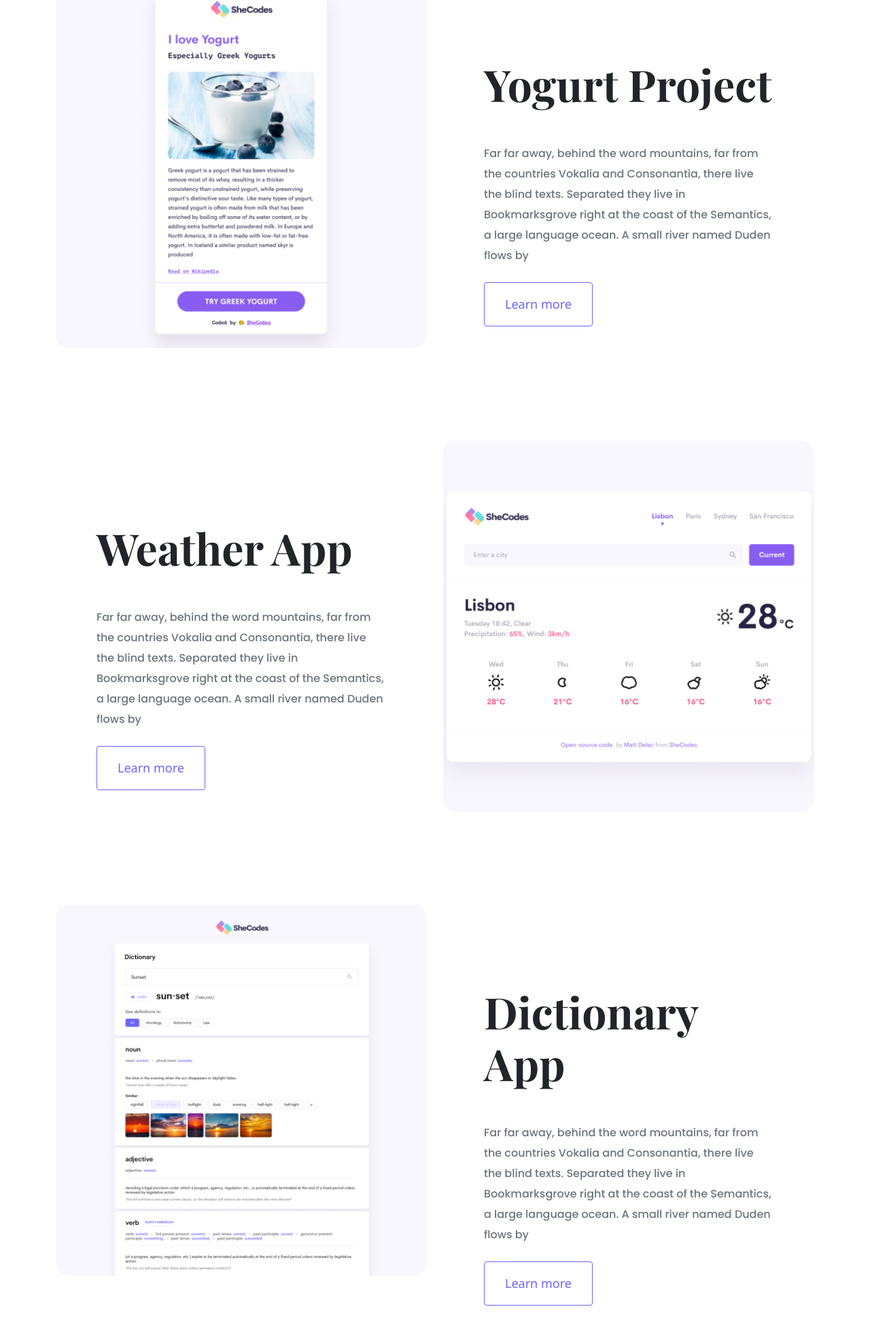
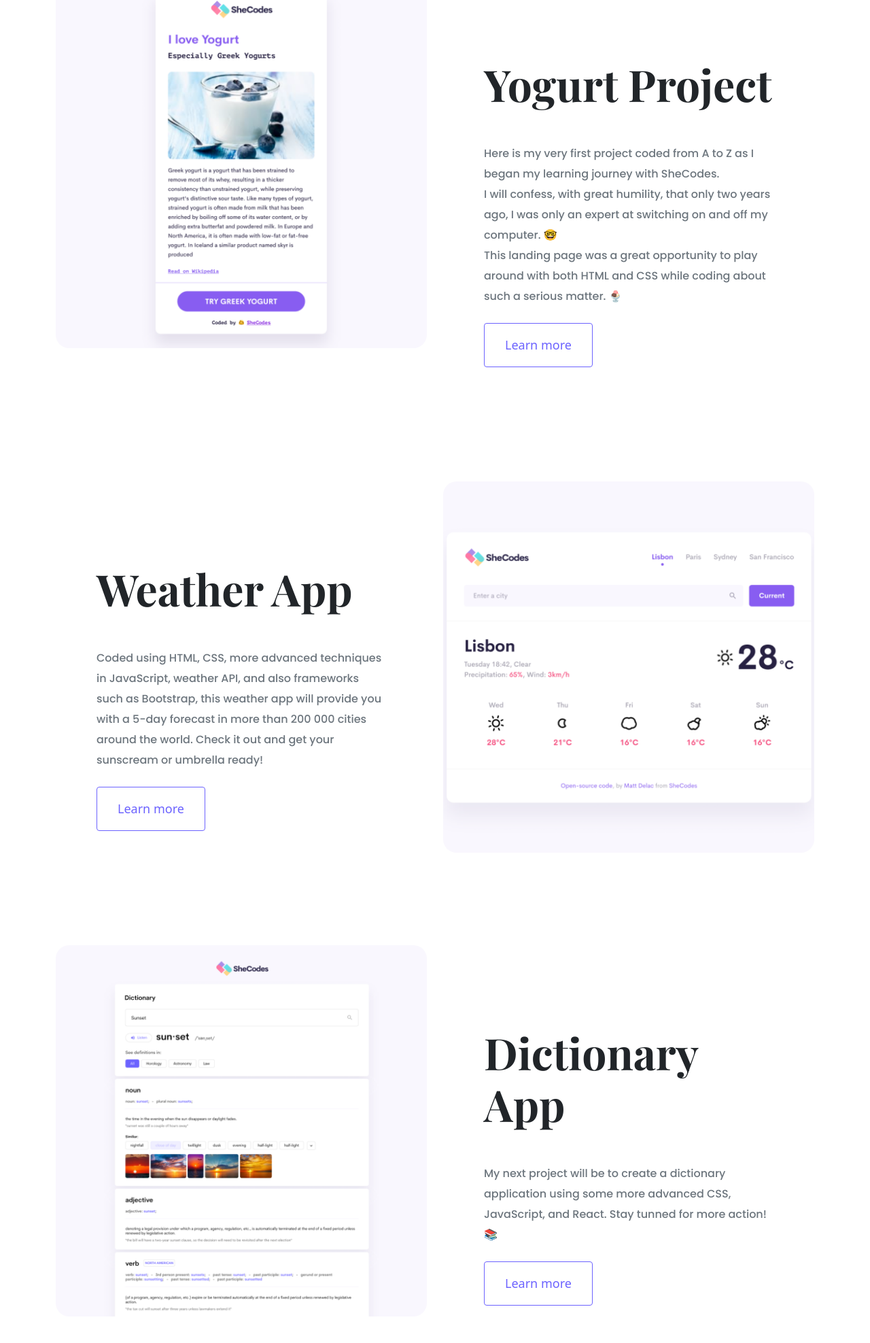
Before and after one commit to ManonSella/Portfolio-project-week4, a plain HTML site: page index.html in a window 1280 px wide. Shown: the part 745-2720 px from the top of the page at 68% size. Drawn offline with nearby package versions, Linux system fonts and the light colour scheme.

Commit message:
Added about me text and descriptions of projects

```diff
--- a/index.html
+++ b/index.html
@@ -84,10 +84,11 @@
           <div class="project-description">
             <h2 class="mb-5">Yogurt Project</h2>
             <p class="mb-4 text-muted">
-              Far far away, behind the word mountains, far from the countries
-              Vokalia and Consonantia, there live the blind texts. Separated
-              they live in Bookmarksgrove right at the coast of the Semantics, a
-              large language ocean. A small river named Duden flows by
+              Here is my very first project coded from A to Z as I began my learning journey with SheCodes.
+              <br />
+              I will confess, with great humility, that only two years ago, I was only an expert at switching on and off my computer. 🤓
+              <br />
+              This landing page was a great opportunity to play around with both HTML and CSS while coding about such a serious matter. 🍨
             </p>
             <a href="/work.html" class="btn btn-branding-outline" title="Learn me about yogurt">Learn more</a>
           </div>
@@ -98,10 +99,8 @@
           <div class="project-description">
             <h2 class="mb-5">Weather App</h2>
             <p class="mb-4 text-muted">
-              Far far away, behind the word mountains, far from the countries
-              Vokalia and Consonantia, there live the blind texts. Separated
-              they live in Bookmarksgrove right at the coast of the Semantics, a
-              large language ocean. A small river named Duden flows by
+              Coded using HTML, CSS, more advanced techniques in JavaScript, weather API, and also frameworks such as Bootstrap, this weather app will provide you with a 5-day forecast in more than 200 000 cities around the world.
+              Check it out and get your sunscream or umbrella ready!
             </p>
             <a href="/work.html" class="btn btn-branding-outline" title="Check out my weather app">Learn more</a>
           </div>
@@ -126,10 +125,7 @@
           <div class="project-description">
             <h2 class="mb-5">Dictionary App</h2>
             <p class="mb-4 text-muted">
-              Far far away, behind the word mountains, far from the countries
-              Vokalia and Consonantia, there live the blind texts. Separated
-              they live in Bookmarksgrove right at the coast of the Semantics, a
-              large language ocean. A small river named Duden flows by
+              My next project will be to create a dictionary application using some more advanced CSS, JavaScript, and React. Stay tunned for more action! 📚
             </p>
             <a href="/work.html" class="btn btn-branding-outline" title="future project dictionary app">Learn more</a>
           </div>
--- a/styles/portfolio.css
+++ b/styles/portfolio.css
@@ -186,6 +186,10 @@ footer .social-media a:hover {
   color: #fff;
 }
 
+footer p a {
+  text-decoration: none;
+}
+
 @media (max-width: 900px) {
   h1 {
     font-size: 44px;
```
Also changed, not shown: about.html (+9 -4 lines), contact.html (+1 -1 lines), work.html (+1 -1 lines).
